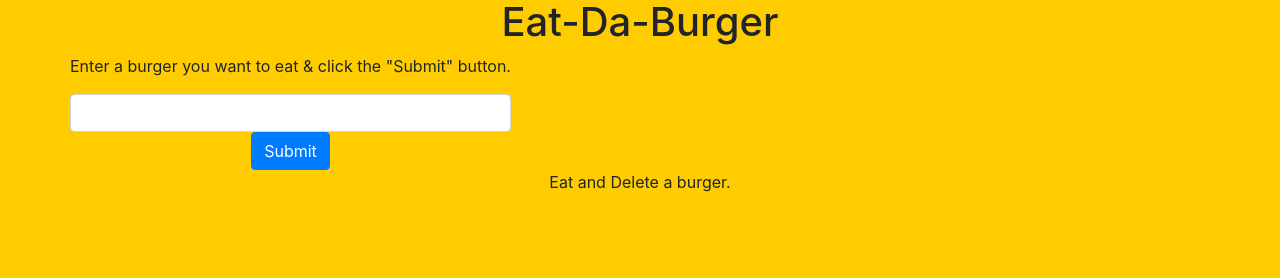
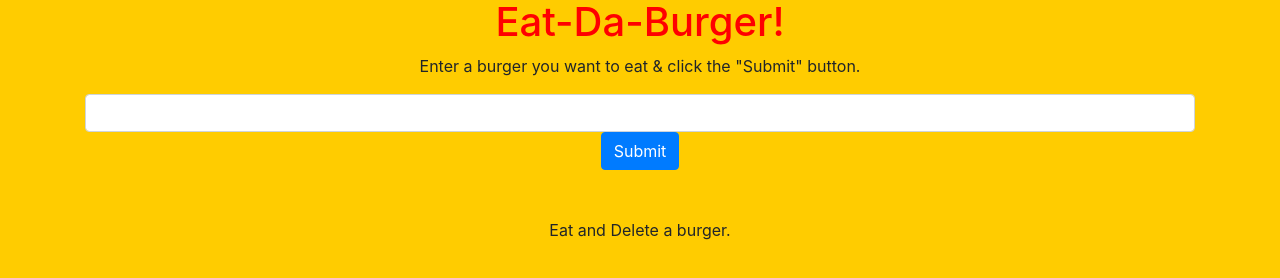
Before and after one commit to skolnikskolnik/voulezvousfromage, a website: page public/index.html in a window 1280 px wide. Shown: the part 302-580 px from the top of the page. Drawn offline with nearby package versions, Linux system fonts and the light colour scheme; no server answers.

Commit message:
html matches demo

```diff
--- a/public/assets/css/style.css
+++ b/public/assets/css/style.css
@@ -1,3 +1,14 @@
 body {
     background-color: #ffcc00;
 }
+h1{
+    color: red;
+}
+
+.form-control{
+    width: 100%;
+}
+
+.delete-button{
+    background-color: red;
+}
--- a/public/assets/js/burgers.js
+++ b/public/assets/js/burgers.js
@@ -18,7 +18,7 @@ $(function () {
                 devourList.append(`<li>${burgerName} <button type=button class="btn btn-primary devourButton" data-burgerId="${burgerId}">Devour</button></li><br>`);
             }
             else {
-                deleteList.append(`<li>${burgerName} <button type=button class="btn btn-primary deleteButton" data-burgerId="${burgerId}">Delete</button></li><br>`);
+                deleteList.append(`<li>${burgerName} <button type=button class="btn btn-danger deleteButton" data-burgerId="${burgerId}">Delete</button></li><br>`);
             }
 
         }
--- a/public/index.html
+++ b/public/index.html
@@ -1,27 +1,34 @@
 <!DOCTYPE html>
 <html lang="en">
+
 <head>
-    <link rel="stylesheet" href="https://cdn.jsdelivr.net/npm/bootstrap@4.5.3/dist/css/bootstrap.min.css" integrity="sha384-TX8t27EcRE3e/ihU7zmQxVncDAy5uIKz4rEkgIXeMed4M0jlfIDPvg6uqKI2xXr2" crossorigin="anonymous">
+  <link rel="stylesheet" href="https://cdn.jsdelivr.net/npm/bootstrap@4.5.3/dist/css/bootstrap.min.css"
+    integrity="sha384-TX8t27EcRE3e/ihU7zmQxVncDAy5uIKz4rEkgIXeMed4M0jlfIDPvg6uqKI2xXr2" crossorigin="anonymous">
   <link rel="stylesheet" href="/assets/css/style.css" type="text/css" />
   <title>Eat-Da-Burger</title>
-    <script src="https://code.jquery.com/jquery-3.5.1.slim.min.js" integrity="sha384-DfXdz2htPH0lsSSs5nCTpuj/zy4C+OGpamoFVy38MVBnE+IbbVYUew+OrCXaRkfj" crossorigin="anonymous"></script>
-<script src="https://cdn.jsdelivr.net/npm/bootstrap@4.5.3/dist/js/bootstrap.bundle.min.js" integrity="sha384-ho+j7jyWK8fNQe+A12Hb8AhRq26LrZ/JpcUGGOn+Y7RsweNrtN/tE3MoK7ZeZDyx" crossorigin="anonymous"></script>
+  <script src="https://code.jquery.com/jquery-3.5.1.slim.min.js"
+    integrity="sha384-DfXdz2htPH0lsSSs5nCTpuj/zy4C+OGpamoFVy38MVBnE+IbbVYUew+OrCXaRkfj"
+    crossorigin="anonymous"></script>
+  <script src="https://cdn.jsdelivr.net/npm/bootstrap@4.5.3/dist/js/bootstrap.bundle.min.js"
+    integrity="sha384-ho+j7jyWK8fNQe+A12Hb8AhRq26LrZ/JpcUGGOn+Y7RsweNrtN/tE3MoK7ZeZDyx"
+    crossorigin="anonymous"></script>
   <script src="https://code.jquery.com/jquery.js"></script>
   <script src="/assets/js/burgers.js"></script>
 </head>
+
 <body>
-    <div class = "container">
+  <div class="container">
     <div class="row">
       <div class="col-md-12 text-center">
         <img src="https://kferg-eat-da-burger.herokuapp.com/assets/images/burger.png" alt="burger">
-          <h1>Eat-Da-Burger</h1>
+        <h1>Eat-Da-Burger!</h1>
       </div>
     </div>
   </div>
 
   <div class="container">
     <div class="row">
-        <div class="col=md-12 text-center enter_section">
+      <div class="col-md-12 text-center enter_section">
         <p>Enter a burger you want to eat & click the "Submit" button.</p>
         <form id="addBurger" class="addBurger">
           <input type="text" class="form-control" name="newBurger" value id="newBurger">
@@ -34,6 +41,7 @@
   <div class="container">
     <div class="row">
       <div class="col-md-12 text-center enter_section">
+        <br><br>
         <p> Eat and Delete a burger.</p>
       </div>
     </div>
@@ -43,8 +51,8 @@
       <div class="col-md-6" id="deleteList"></div>
     </div>
   </div>
-    <ul id="quotes"></ul>
 
 
 </body>
+
 </html>
```
Lines whose indentation alone changed are shown as unchanged.
